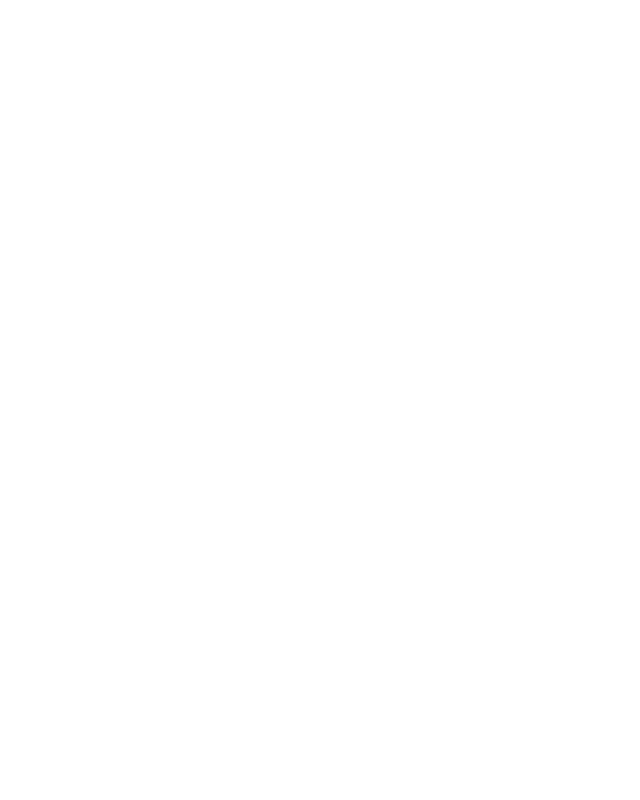
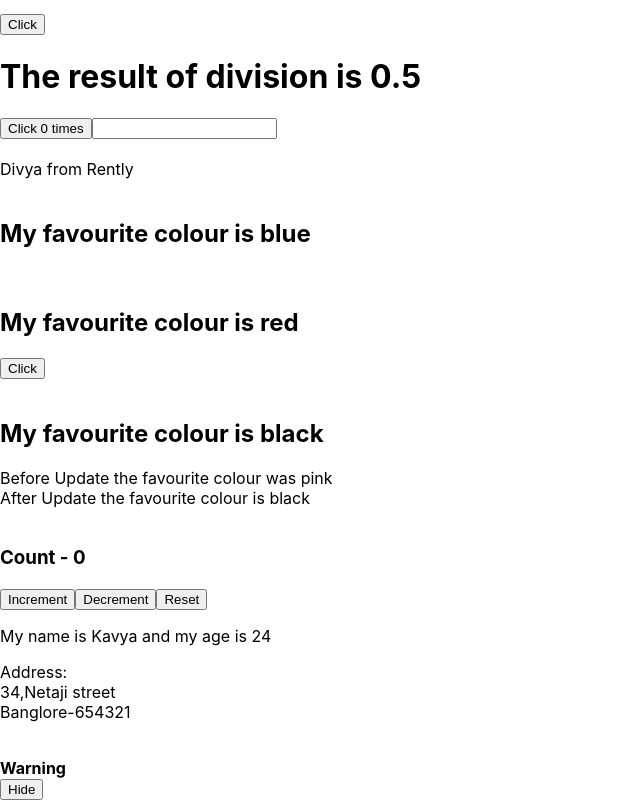
Before and after one commit to divyasankar-29/SampleRepo, a React (Create React App) app: page / in a window 1280 px wide. Shown: the part 510-1310 px from the top of the page, without its empty margins (0-640 px from the left). Before the commit the page ends 800 px from the top, so only its background shows below. Built offline with nearby package versions, Linux system fonts and the light colour scheme.

Commit message:
conditional rendering

```diff
--- a/src/App.js
+++ b/src/App.js
@@ -9,6 +9,7 @@
 import Updating2 from './component/Updating2';
 import UseReducer from './component/HooksUseReducer';
 import Proptypes from './component/Proptypes';
+import ConditionalRendering from './component/ConditionalRendering';
 class App extends React.Component{
 
 render(){
@@ -20,7 +21,7 @@
     }
     return(
         <div>
-            {/* <Hooks />
+            <Hooks />
             <Parent />
             <HooksUseEffect />
             <br />
@@ -32,9 +33,11 @@
             <br />
             <Updating2 />
             <br />
-            <UseReducer /> */}
+            <UseReducer />
             <Proptypes name="Kavya" age={24} address={address}
             />
+            <br />
+            <ConditionalRendering />
         </div>
     )
 }
--- /dev/null
+++ b/src/component/ConditionalRendering.js
@@ -0,0 +1,41 @@
+import React from "react";
+
+class Warning extends React.Component{
+    render(){
+        if(!this.props.warn){
+            return null;
+        }
+        return(
+            <div>
+                <b>Warning</b>
+            </div>
+        )
+    }
+}
+class ConditionalRendering extends React.Component{
+    constructor(props){
+        super(props);
+        this.state = {
+            showWarning : true
+        }
+        this.handleClick  = this.handleClick.bind(this)
+    }
+    handleClick(){
+        this.setState(prevState => ({
+            showWarning : !prevState.showWarning
+        }))
+    }
+    render(){
+        return(
+            <div>
+                <Warning warn={this.state.showWarning} />
+                <button onClick={this.handleClick}>
+                    {this.state.showWarning ? "Hide" : "Show"}
+                </button>
+            </div>
+        )
+    }
+}
+
+
+export default ConditionalRendering
```
